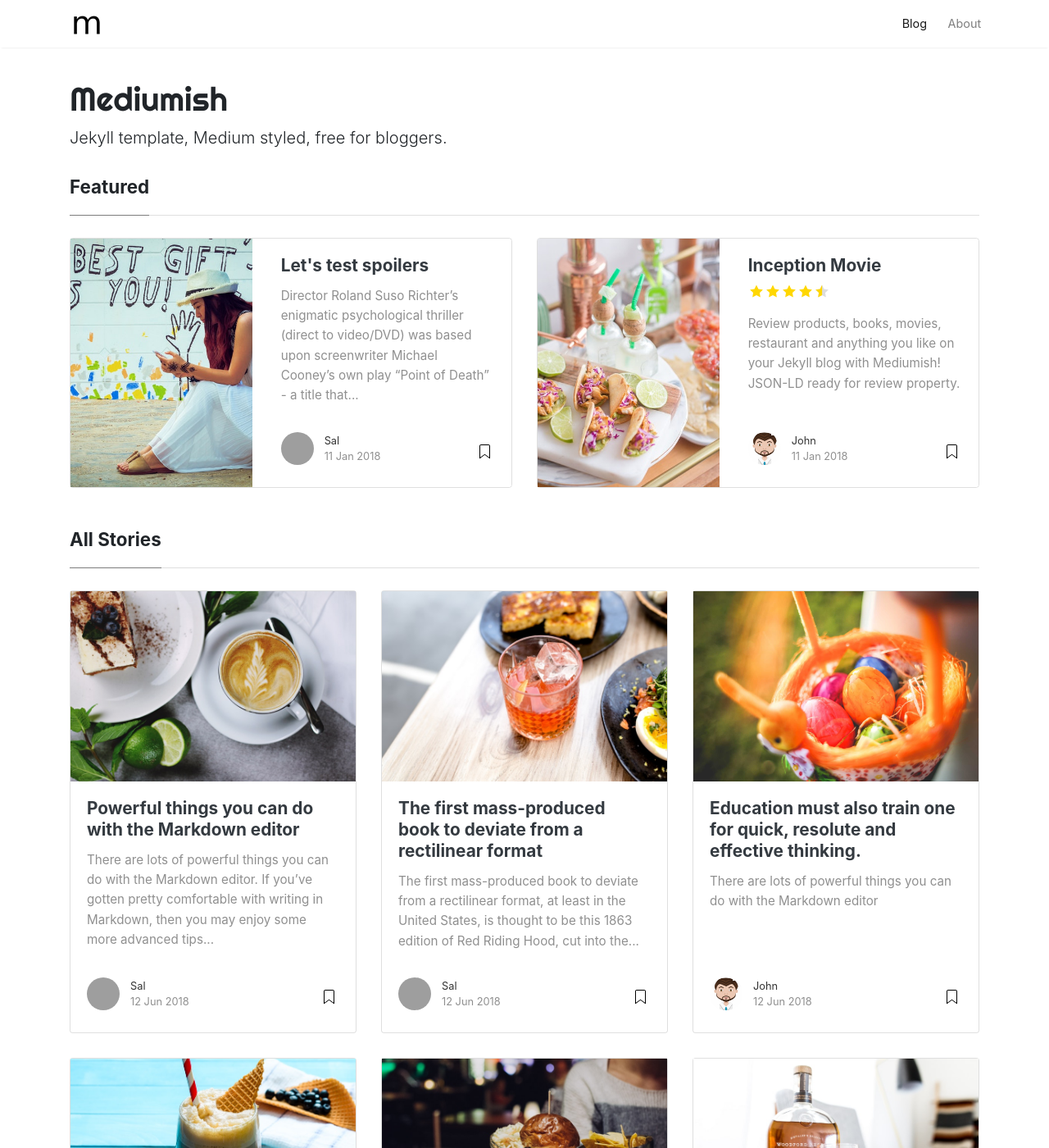
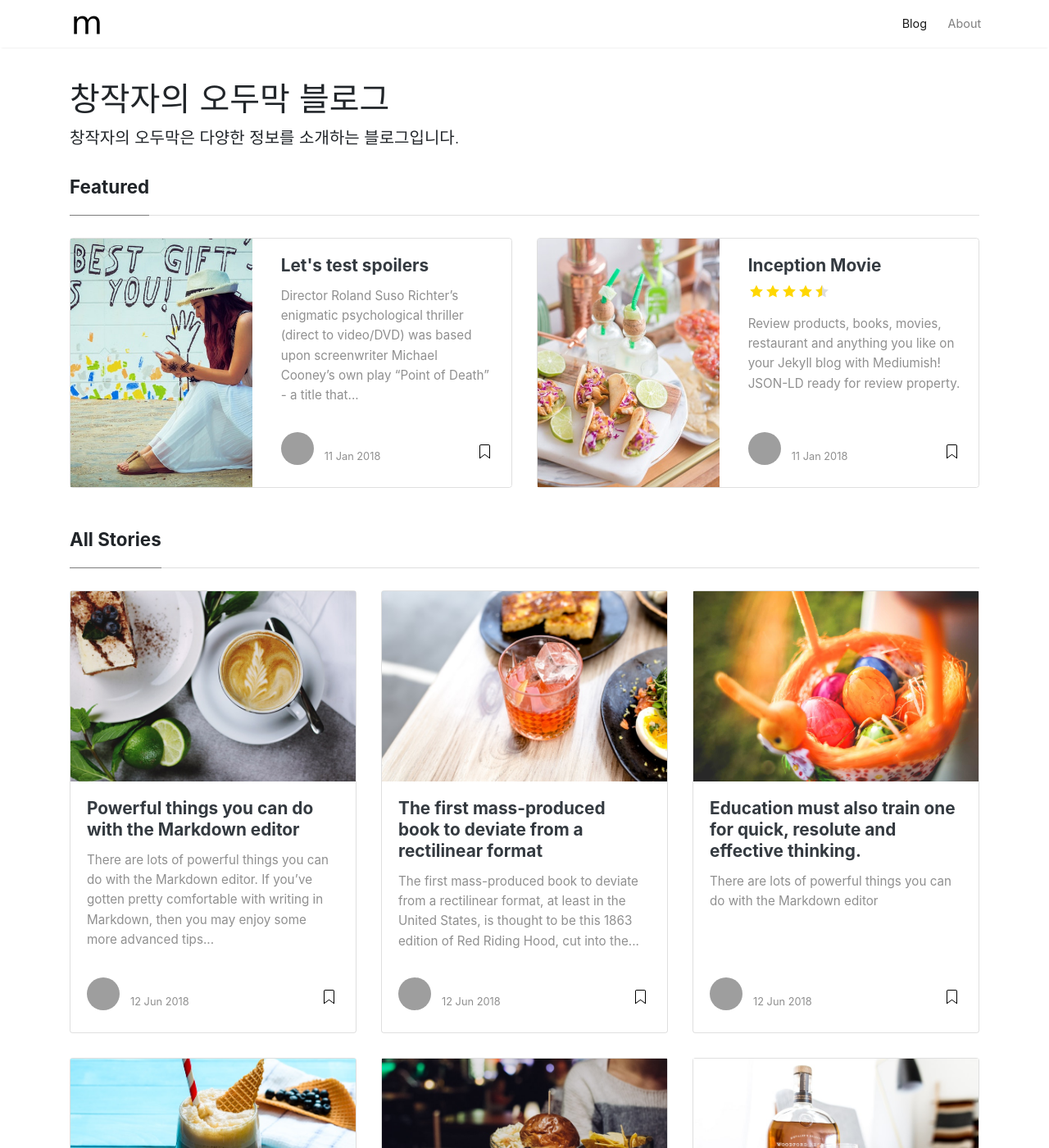
Before and after one commit to CreatorsHut/python_blog, a Jekyll site: the page built from index.html, in a window 1280 px wide and 1400 px high. Shown: the whole window at 82% size. Built offline with Jekyll 4.4.1, drawn with Linux system fonts in a browser that asks for light colours; nearby versions of some CDN libraries; the list of posts is cut into pages by our own code; some of the changed text lies outside the part shown; grey boxes are pictures that could not be loaded.

Commit message:
블로그 내용 추가수정

```diff
--- a/_config.yml
+++ b/_config.yml
@@ -1,7 +1,7 @@
 # Site
-name: "Mediumish"
-title: "Mediumish"
-description: "Jekyll template, Medium styled, free for bloggers."
+name: "창작자의 오두막 블로그"
+title: "창작자의 오두막 블로그"
+description: "창작자의 오두막은 다양한 정보를 소개하는 블로그입니다."
 logo: "assets/images/logo.png"
 favicon: "assets/images/logo.png"
 baseurl: /python_blog
@@ -13,27 +13,18 @@ permalink: /:title/
 
 # Authors
 authors:
-  sal:
-    name: Sal
-    display_name: Sal
+  creatorshut:
+    name: creatorshut
+    display_name: creatorshut
     gravatar: e56154546cf4be74e393c62d1ae9f9d4
     email: wowthemesnet@gmail.com
     web: https://www.wowthemes.net
-    twitter: https://twitter.com/wowthemesnet
-    description: "Author of Mediumish, a Bootstrap Medium styled template available for WordPress, HTML, Ghost and Jekyll. You are currently previewing Jekyll template demo."
-  john:
-    name: John
-    display_name: John
-    avatar: "assets/images/avatar.png"
-    gravatar: b1cc14991db7a456fcd761680bbc8f81
-    email: wowthemesnet@gmail.com
-    web: https://www.wowthemes.net
-    twitter: https://twitter.com/wowthemesnet
-    description: "This is the author box. Write a short description of the author here. You are currently previewing Mediumish demo, a Jekyll template compatible with Github pages."
+    twitter: https://creatorshut.github.io/python_blog/
+    description: "다양한 제작, 창작, 상품, 리뷰 등 정보를 소개하는 블로거 입니다."
 
 # Plugins
 plugins:
-  - jekyll-paginate
+  - jekyll-paginate-v2
   - jekyll-sitemap
   - jekyll-feed
   - jekyll-seo-tag
```
